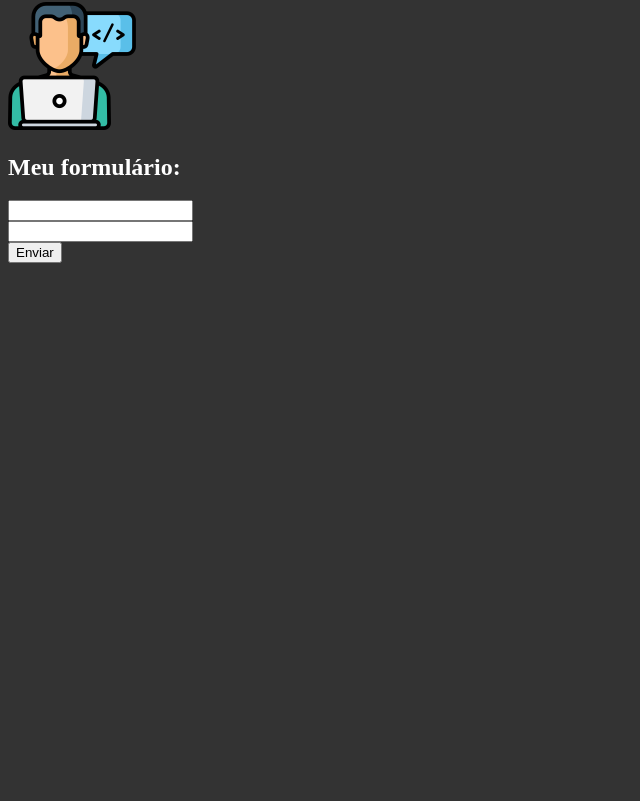
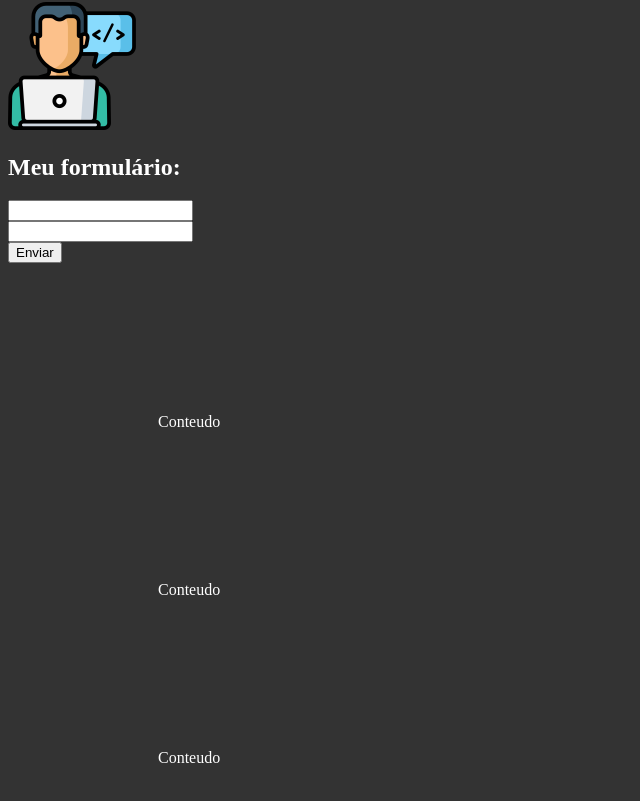
Before and after one commit to leojosants/VueJs, a Vue app in the folder projeto_vue/: page / in a window 1280 px wide. Shown: the part 604-1405 px from the top of the page, without its empty margins (0-640 px from the left). Before the commit the page ends 875 px from the top, so only its background shows below. Built offline with nearby package versions, Linux system fonts and the light colour scheme.

Commit message:
Eventos (@submit e @click)
Neste vídeo você vai aprender sobre como utilizar eventos no #Vue, quando vamos utilizar um formulário o evento é o @submit e o @click para quando precisamos colocar eventos clicáveis em elementos, estes são só alguns dos exemplos de eventos em Vue.js!

```diff
--- a/projeto_vue/src/components/Form.vue
+++ b/projeto_vue/src/components/Form.vue
@@ -3,19 +3,23 @@
   <div>
       <h2>Meu formulário:</h2>
 
-        <form action="">
+        <form action="" @submit="enviarFormulario($event)">
             <div>
-                <InputText />
+                <input type="text" v-model="name" />
             </div>
 
             <div>
-                <InputText />
+                <input type="text" v-model="email"  />
             </div>
 
             <div>
                 <Submit />
             </div>
         </form>
+
+        <p>Conteudo</p>
+        <p>Conteudo</p>
+        <p>Conteudo</p>
   </div>
 </template>
 
@@ -28,8 +32,33 @@
 
         components: {
             InputText,
-            Submit,
-            InputText
+            Submit
+        },
+
+        data() {
+            return {
+                name: '',
+                email: ''
+            }
+        },
+
+        methods: {
+            enviarFormulario(e) {
+                e.preventDefault();
+
+                const name = this.name;
+                const email = this.email;
+
+                console.log("Formulario Enviado!");
+                console.log("O nome é: " + name);
+                console.log("O email é: " + email);
+            }
         }
     }
 </script>
+
+<style scoped>
+    p {
+        margin: 150px;
+    }
+</style>
```
